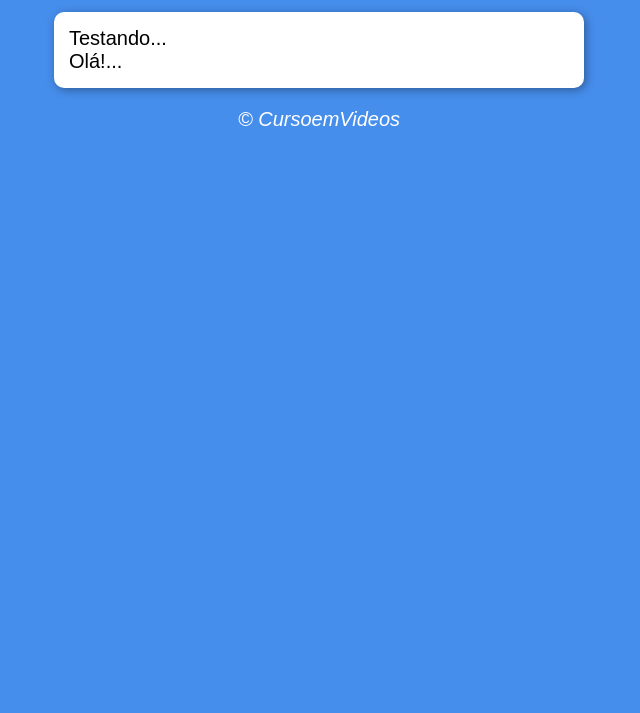
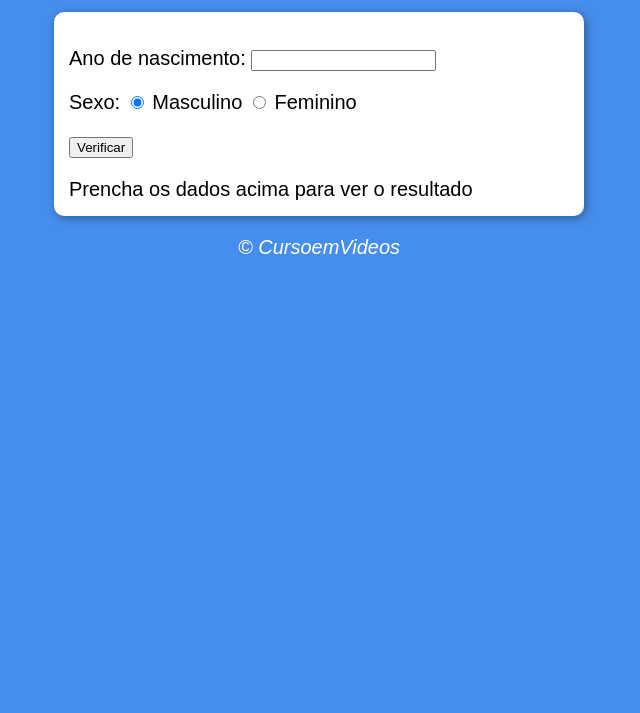
Before and after one commit to PedroMakengo/CursoJs, a plain HTML site: page aula12ex/ex015/modelo.html in a window 1280 px wide. Shown: the part 87-800 px from the top of the page, without its empty margins (321-961 px from the left). Drawn offline with Linux system fonts and the light colour scheme.

Commit message:
Terminando a aula

```diff
--- a/aula12ex/ex015/modelo.html
+++ b/aula12ex/ex015/modelo.html
@@ -9,11 +9,26 @@
   </head>
   <body>
     <header>
-      <h1>Título</h1>
+      <h1>Verificador de idade</h1>
     </header>
     <section>
-      <div>Testando...</div>
-      <div>Olá!...</div>
+      <div>
+        <p>
+          Ano de nascimento:
+          <input type="number" name="txtano" id="txtano" min="0" />
+        </p>
+        <p>
+          Sexo:
+          <input type="radio" name="radsex" id="mas" checked />
+          <label for="mas">Masculino</label>
+          <input type="radio" name="radsex" id="fem" />
+          <label for="fem">Feminino</label>
+        </p>
+        <p>
+          <input type="button" value="Verificar" onclick="verificar()" />
+        </p>
+      </div>
+      <div id="res">Prencha os dados acima para ver o resultado</div>
     </section>
     <footer>
       <p>&copy; CursoemVideos</p>
--- a/aula12ex/ex015/script.js
+++ b/aula12ex/ex015/script.js
@@ -0,0 +1,51 @@
+function verificar() {
+  var data = new Date();
+  var ano = data.getFullYear();
+  var fano = document.querySelector("#txtano");
+  var res = document.querySelector("div#res");
+
+  if (fano.value.length == 0 || fano.value > ano) {
+    alert("[Erro] verifique os dados e tente novamente");
+  } else {
+    var fsex = document.getElementsByName("radsex");
+    var idade = ano - Number(fano.value);
+    var gênero = "";
+    var img = document.createElement("img");
+    img.setAttribute("id", "foto");
+
+    if (fsex[0].checked) {
+      gênero = "Homem";
+      if (idade >= 0 && idade < 10) {
+        // Criança
+        img.setAttribute("src", "foto-bebe-m.png");
+      } else if (idade < 21) {
+        // Jovem
+        img.setAttribute("src", "foto-jovem-m.png");
+      } else if (idade < 50) {
+        // Adulto
+        img.setAttribute("src", "foto-adulto-m.png");
+      } else {
+        // Idoso
+        img.setAttribute("src", "foto-idoso-m.png");
+      }
+    } else {
+      gênero = "Mulher";
+      if (idade >= 0 && idade < 10) {
+        // Criança
+        img.setAttribute("src", "foto-bebe-f.png");
+      } else if (idade < 21) {
+        // Jovem
+        img.setAttribute("src", "foto-jovem-f.png");
+      } else if (idade < 50) {
+        // Adulto
+        img.setAttribute("src", "foto-adulto-f.png");
+      } else {
+        // Idoso
+        img.setAttribute("src", "foto-idoso-f.png");
+      }
+    }
+    res.style.textAlign = "center";
+    res.innerHTML = `Detectamos ${gênero} com ${idade} anos`;
+    res.appendChild(img);
+  }
+}
```
